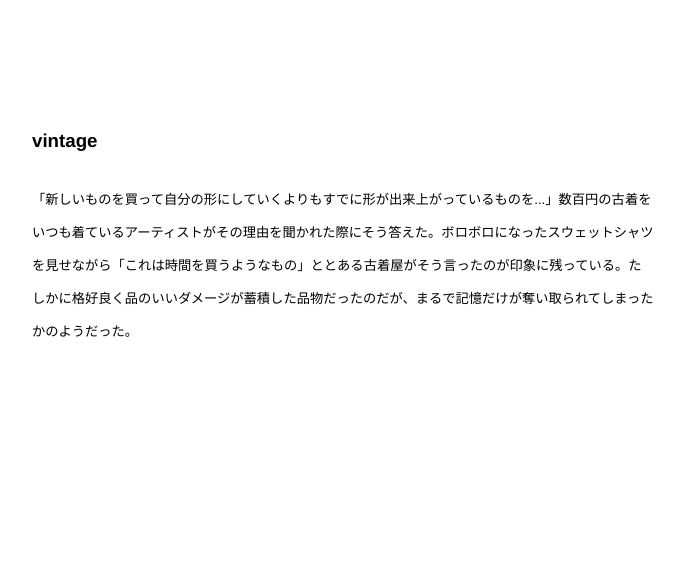
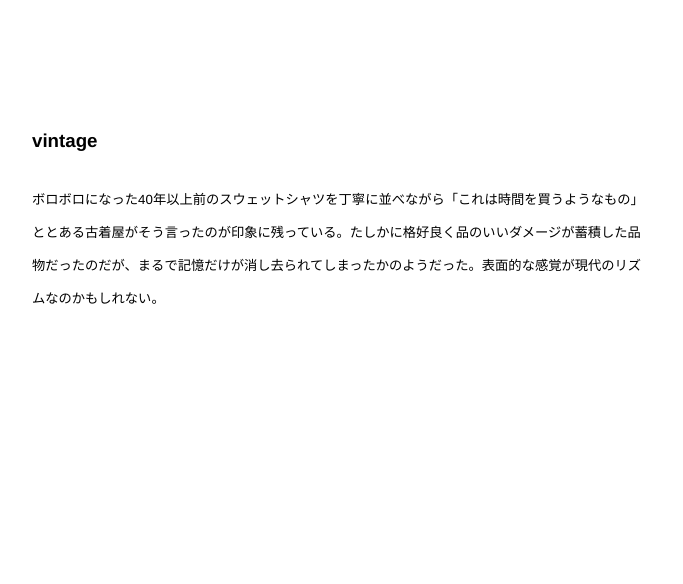
Before and after one commit to ftdyw/ftdyw.github.io, a plain HTML site: page index.html in a window 1280 px wide. Shown: the part 138-722 px from the top of the page, without its empty margins (297-980 px from the left). Drawn offline with Linux system fonts and the light colour scheme.

Commit message:
Update index.html

```diff
--- a/index.html
+++ b/index.html
@@ -94,7 +94,7 @@ body footer {
     </header>
 <body>
     <section id='contents'>
-     <article><article id="vintage"><h3>vintage</h3><p>「新しいものを買って自分の形にしていくよりもすでに形が出来上がっているものを...」数百円の古着をいつも着ているアーティストがその理由を聞かれた際にそう答えた。ボロボロになったスウェットシャツを見せながら「これは時間を買うようなもの」ととある古着屋がそう言ったのが印象に残っている。たしかに格好良く品のいいダメージが蓄積した品物だったのだが、まるで記憶だけが奪い取られてしまったかのようだった。</p></article>
+     <article><article id="vintage"><h3>vintage</h3><p>ボロボロになった40年以上前のスウェットシャツを丁寧に並べながら「これは時間を買うようなもの」ととある古着屋がそう言ったのが印象に残っている。たしかに格好良く品のいいダメージが蓄積した品物だったのだが、まるで記憶だけが消し去られてしまったかのようだった。表面的な感覚が現代のリズムなのかもしれない。</p></article>
      <article><article id="WAIST"><h3>WAIST</h3><p>ウエストのサイズ感は重要で、合わないと着用頻度が著しく下がる。よく履いているパンツにはかならずウエストにドローコードや紐がついていることがわかり、今は意識的にそのつくりをえらんでいる。似た履き方としてベルトを締める方法があるがこちらはどうも好きになれない。無用な付属品を付け足しているような気がして嫌である。サスペンダーで吊り上げる方法も一時期よく試していたが、肩が凝ることがわかり却下した。ストライクゾーンが明確化されると甚だ気持ち良い。</p></article>
      <article><article id="盲縞"><h3>盲縞</h3><p>盲縞といって藍染の足袋がある。作り手不足が理由で年々貴重になっている品物だが、これに雪駄を履いて洋服とあわせるスタイルを好いている。和洋折衷が昔から好み。しかしながら服装でもそれを表現し、かつ気にいるとは思っていなかった。羽織だけ単独で洋服にあわせてみたことがあるがこれはイマイチ。むしろ単衣をTシャツの上からバサっと着る方がいいかもしれない。盲縞には山本耀司・渡辺淳弥両氏のつくるわたり・裾幅の広いパンツが好相性。</p></article>
      <article><article id="単行本が期待値を高めている"><h3>単行本が期待値を高めている</h3><p>文庫本の読了確率が著しく低いことに気づき、単行本をえらんで買うようになった。結果、読書体験が改善している。文庫落ちする前に新作は買い溜め、古作も売り場面積の広い書店に行っては見つけ次第購入している。実書店が断然好きだがやむを得ない場合にAmazonも利用している。このようなわけで机の上に山積みになっていく本。本屋でもやるのかと思い紛う様相だ。最後まで読み終えないと一冊から引き出される情緒的経験値が乏しく、満足度が高まらない。それが本の大きさや形状と関係しているとは思ってもいなかった。単行本が期待値を高めている。</p></article>
```
